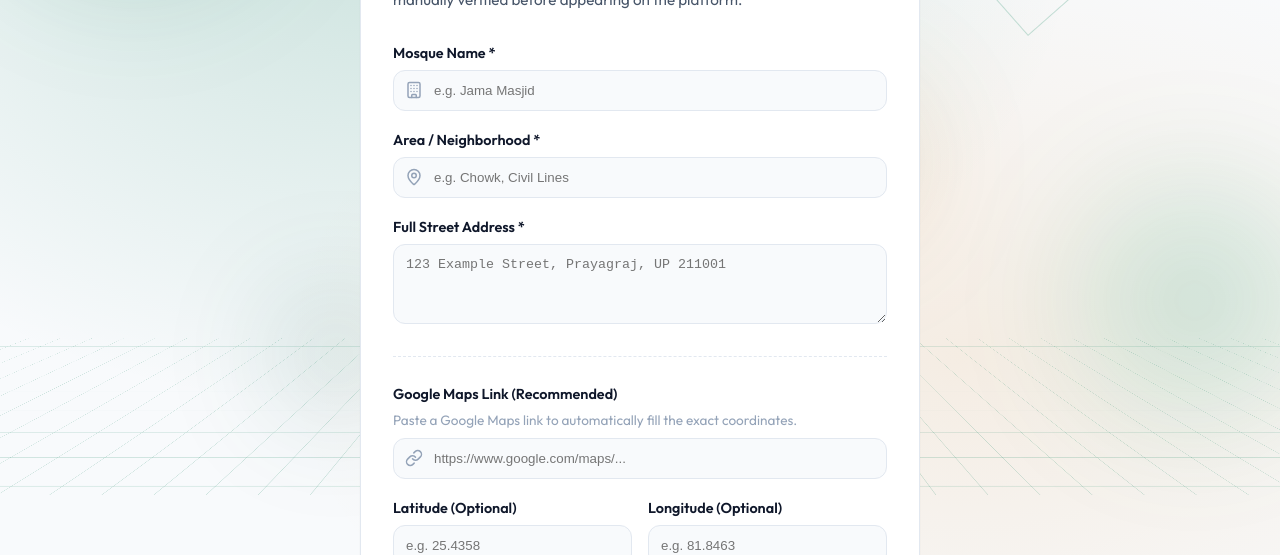
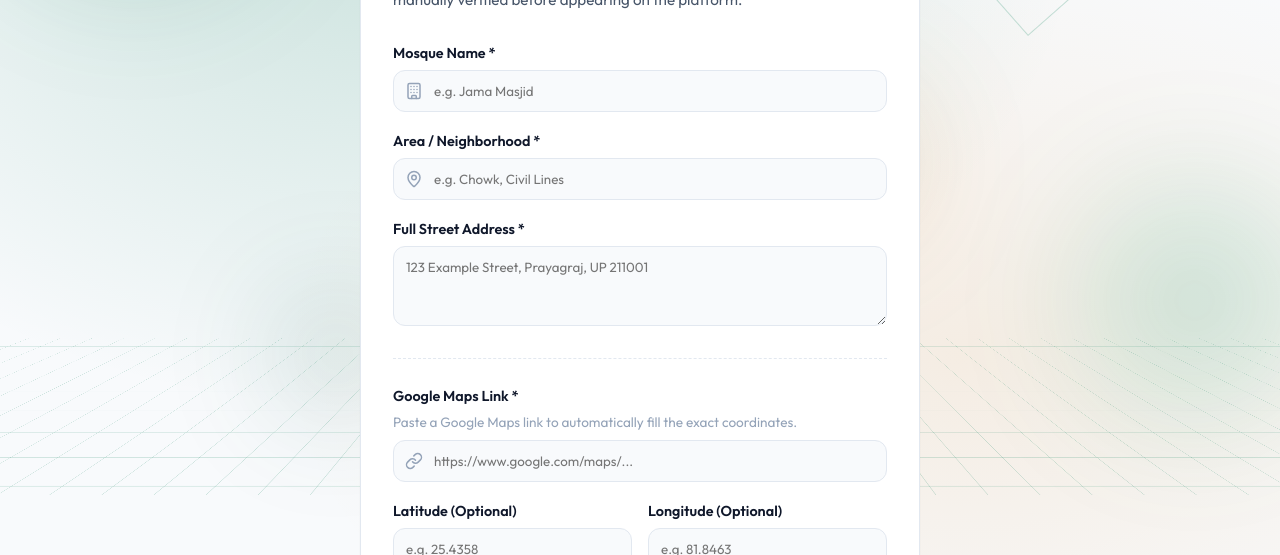
Before and after one commit to work66194-ctrl/salah-time, a Next.js app: page /register in a window 1280 px wide. Shown: the part 245-800 px from the top of the page. Built offline with nearby package versions, Linux system fonts and the light colour scheme; no server answers.

Commit message:
feat: updated input backgrounds to inherit text, resolved goo.gl coordinate extraction, and renamed wheelchair to chair

```diff
--- /dev/null
+++ b/src/app/actions/resolveUrl.ts
@@ -0,0 +1,19 @@
+'use server';
+
+export async function resolveShortUrl(shortUrl: string) {
+    try {
+        const response = await fetch(shortUrl, {
+            method: 'HEAD',
+            redirect: 'follow',
+            // Need a user-agent sometimes to prevent Google from blocking bot requests
+            headers: {
+                'User-Agent': 'Mozilla/5.0 (Windows NT 10.0; Win64; x64) AppleWebKit/537.36 (KHTML, like Gecko) Chrome/91.0.4472.124 Safari/537.36'
+            }
+        });
+
+        return { success: true, url: response.url };
+    } catch (error: any) {
+        console.error("Failed to resolve URL:", error);
+        return { success: false, error: 'Failed to resolve URL' };
+    }
+}
--- a/src/app/admin/dashboard/page.tsx
+++ b/src/app/admin/dashboard/page.tsx
@@ -238,7 +238,7 @@ export default function AdminDashboard() {
         has_wudu_area: 'Wudu Area',
         has_womens_area: "Women's Area",
         has_ac: 'AC',
-        has_wheelchair_access: 'Wheelchair',
+        has_wheelchair_access: 'Chair',
         has_parking: 'Parking',
         has_library: 'Library',
     };
@@ -366,7 +366,7 @@ export default function AdminDashboard() {
                                 <label className={styles.checkboxLabel}><input type="checkbox" checked={facilities.has_wudu_area} onChange={() => toggleFacility('has_wudu_area')} /> Wudu Area</label>
                                 <label className={styles.checkboxLabel}><input type="checkbox" checked={facilities.has_womens_area} onChange={() => toggleFacility('has_womens_area')} /> Women's Area</label>
                                 <label className={styles.checkboxLabel}><input type="checkbox" checked={facilities.has_ac} onChange={() => toggleFacility('has_ac')} /> Air Conditioning</label>
-                                <label className={styles.checkboxLabel}><input type="checkbox" checked={facilities.has_wheelchair_access} onChange={() => toggleFacility('has_wheelchair_access')} /> Wheelchair Access</label>
+                                <label className={styles.checkboxLabel}><input type="checkbox" checked={facilities.has_wheelchair_access} onChange={() => toggleFacility('has_wheelchair_access')} /> Chair Access</label>
                                 <label className={styles.checkboxLabel}><input type="checkbox" checked={facilities.has_parking} onChange={() => toggleFacility('has_parking')} /> Parking</label>
                                 <label className={styles.checkboxLabel}><input type="checkbox" checked={facilities.has_library} onChange={() => toggleFacility('has_library')} /> Library</label>
                             </div>
--- a/src/app/globals.css
+++ b/src/app/globals.css
@@ -62,6 +62,13 @@
   box-sizing: border-box;
   padding: 0;
   margin: 0;
+}
+
+input,
+textarea,
+select {
+  font-family: inherit;
+  color: var(--text-primary);
 }
 
 html,
--- a/src/app/mosques/[id]/page.tsx
+++ b/src/app/mosques/[id]/page.tsx
@@ -104,7 +104,7 @@ export default function MosqueDetail({ params }: { params: Promise<{ id: string
                     {mosque.facilities?.has_womens_area && <div className={styles.facilityBadge}><Users size={16} /> Women's Area</div>}
                     {mosque.facilities?.has_ac && <div className={styles.facilityBadge}><Wind size={16} /> AC</div>}
                     {mosque.facilities?.has_parking && <div className={styles.facilityBadge}><ParkingCircle size={16} /> Parking</div>}
-                    {mosque.facilities?.has_wheelchair_access && <div className={styles.facilityBadge}><Accessibility size={16} /> Wheelchair</div>}
+                    {mosque.facilities?.has_wheelchair_access && <div className={styles.facilityBadge}><Accessibility size={16} /> Chair</div>}
                     {mosque.facilities?.has_library && <div className={styles.facilityBadge}><BookOpen size={16} /> Library</div>}
                 </div>
             </div>
--- a/src/app/mosques/page.tsx
+++ b/src/app/mosques/page.tsx
@@ -121,7 +121,7 @@ export default function MosqueDirectory() {
                                             {mosque.facilities.has_wudu_area && <span title="Wudu Available"><Droplets size={16} /></span>}
                                             {mosque.facilities.has_ac && <span title="Air Conditioned"><Wind size={16} /></span>}
                                             {mosque.facilities.has_parking && <span title="Parking"><ParkingCircle size={16} /></span>}
-                                            {mosque.facilities.has_wheelchair_access && <span title="Wheelchair Accessible"><Accessibility size={16} /></span>}
+                                            {mosque.facilities.has_wheelchair_access && <span title="Chair Accessible"><Accessibility size={16} /></span>}
                                         </div>
                                     </div>
 
--- a/src/app/register/page.tsx
+++ b/src/app/register/page.tsx
@@ -4,6 +4,7 @@ import { useState } from 'react';
 import { useRouter } from 'next/navigation';
 import { ChevronLeft, MapPin, Building, Droplets, Wind, ParkingCircle, Accessibility, Users, BookOpen, Link as LinkIcon } from 'lucide-react';
 import { submitMosqueRegistration } from '../actions/registerMosque';
+import { resolveShortUrl } from '../actions/resolveUrl';
 
 export default function RegisterMosque() {
     const router = useRouter();
@@ -12,12 +13,27 @@ export default function RegisterMosque() {
     const [success, setSuccess] = useState(false);
     const [latitude, setLatitude] = useState('');
     const [longitude, setLongitude] = useState('');
+    const [isResolvingLink, setIsResolvingLink] = useState(false);
 
-    const handleMapLinkPaste = (e: React.ChangeEvent<HTMLInputElement>) => {
+    const handleMapLinkPaste = async (e: React.ChangeEvent<HTMLInputElement>) => {
         const url = e.target.value;
-        const matchAt = url.match(/@(-?\d+\.\d+),(-?\d+\.\d+)/);
-        const matchQ = url.match(/[?&]q=(-?\d+\.\d+),(-?\d+\.\d+)/);
-        const matchPlace = url.match(/place\/.*\/@?(-?\d+\.\d+),(-?\d+\.\d+)/);
+        if (!url) return;
+
+        // If it's a shortened goo.gl link, we need to resolve it first
+        let finalUrl = url;
+        // If it's a shortened goo.gl link, we need to resolve it first via server action to bypass CORS
+        if (url.includes('goo.gl') || url.includes('maps.app.goo.gl')) {
+            setIsResolvingLink(true);
+            const res = await resolveShortUrl(url);
+            if (res.success && res.url) {
+                finalUrl = res.url;
+            }
+            setIsResolvingLink(false);
+        }
+
+        const matchAt = finalUrl.match(/@(-?\d+\.\d+),(-?\d+\.\d+)/);
+        const matchQ = finalUrl.match(/[?&]q=(-?\d+\.\d+),(-?\d+\.\d+)/);
+        const matchPlace = finalUrl.match(/place\/.*\/@?(-?\d+\.\d+),(-?\d+\.\d+)/);
 
         const match = matchAt || matchQ || matchPlace;
         if (match) {
@@ -105,11 +121,32 @@ export default function RegisterMosque() {
                     <hr style={{ border: 'none', borderTop: '1px dashed var(--border-color)', margin: '8px 0' }} />
 
                     <div>
-                        <label style={{ display: 'block', fontSize: '0.9rem', fontWeight: 600, marginBottom: '8px' }}>Google Maps Link (Recommended)</label>
+                        <label style={{ display: 'block', fontSize: '0.9rem', fontWeight: 600, marginBottom: '8px' }}>Google Maps Link *</label>
                         <p style={{ fontSize: '0.85rem', color: 'var(--text-muted)', marginBottom: '8px', lineHeight: 1.4 }}>Paste a Google Maps link to automatically fill the exact coordinates.</p>
                         <div style={{ position: 'relative' }}>
                             <LinkIcon size={18} style={{ position: 'absolute', left: '12px', top: '50%', transform: 'translateY(-50%)', color: 'var(--text-muted)' }} />
-                            <input type="url" placeholder="https://www.google.com/maps/..." onChange={handleMapLinkPaste} style={{ width: '100%', padding: '12px 12px 12px 40px', borderRadius: '12px', border: '1px solid var(--border-color)', outline: 'none', background: 'var(--bg-color)' }} />
+                            <input
+                                type="url"
+                                name="google_maps_link"
+                                required
+                                placeholder="https://www.google.com/maps/..."
+                                onChange={handleMapLinkPaste}
+                                style={{
+                                    width: '100%',
+                                    padding: '12px 12px 12px 40px',
+                                    borderRadius: '12px',
+                                    border: '1px solid var(--border-color)',
+                                    outline: 'none',
+                                    background: 'var(--bg-color)',
+                                    opacity: isResolvingLink ? 0.6 : 1
+                                }}
+                                disabled={isResolvingLink}
+                            />
+                            {isResolvingLink && (
+                                <div style={{ position: 'absolute', right: '12px', top: '50%', transform: 'translateY(-50%)', fontSize: '0.8rem', color: 'var(--primary-color)', fontWeight: 600 }}>
+                                    Resolving...
+                                </div>
+                            )}
                         </div>
                     </div>
 
@@ -144,7 +181,7 @@ export default function RegisterMosque() {
                             </label>
                             <label style={{ display: 'flex', alignItems: 'center', gap: '12px', cursor: 'pointer', fontSize: '0.95rem' }}>
                                 <input type="checkbox" name="wheelchair" style={{ width: '18px', height: '18px', accentColor: 'var(--primary-color)' }} />
-                                <Accessibility size={18} color="var(--primary-color)" /> Wheelchair
+                                <Accessibility size={18} color="var(--primary-color)" /> Chair
                             </label>
                             <label style={{ display: 'flex', alignItems: 'center', gap: '12px', cursor: 'pointer', fontSize: '0.95rem' }}>
                                 <input type="checkbox" name="parking" style={{ width: '18px', height: '18px', accentColor: 'var(--primary-color)' }} />
```
Also changed, not shown: Screenshot 2026-03-09 123207.png (added), Screenshot 2026-03-09 123236.png (added).
